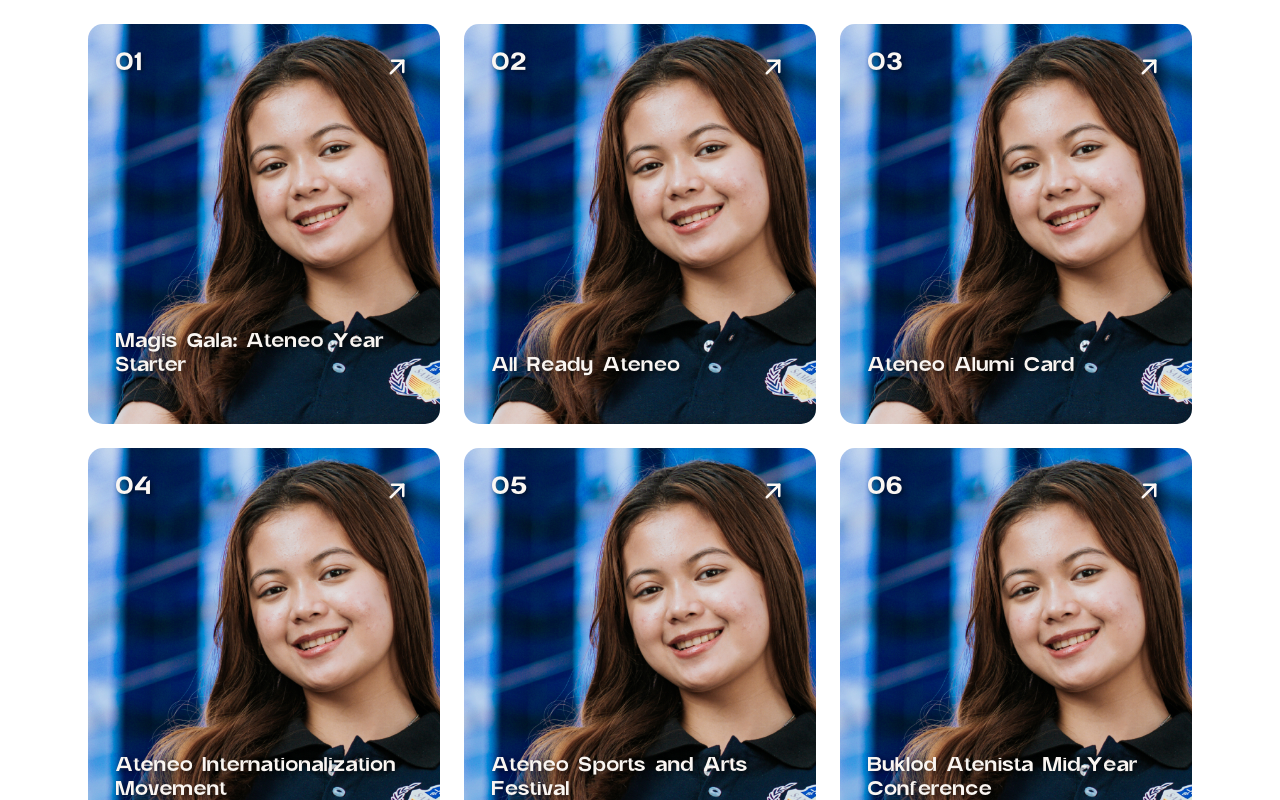
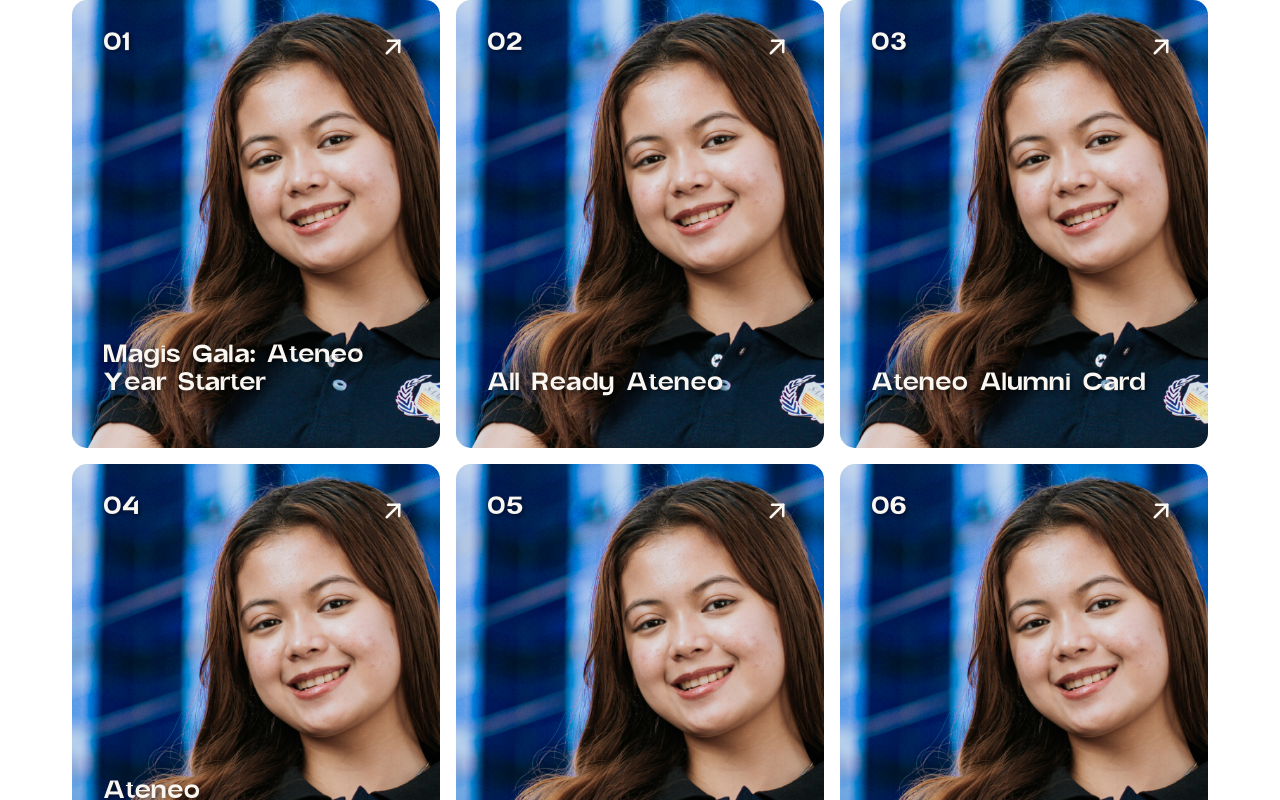
Before and after one commit to SAMAHAN-Systems-Development/samahan-at-the-get-go, a Next.js app: page /modal-card in a window 1280 px wide. Shown: the top 800 px of the page. Built offline with nearby package versions, Linux system fonts and the light colour scheme.

Commit message:
refactor: adjucted breakpoints, width, and used grid instead of flex

```diff
--- a/src/app/modal-card/page.tsx
+++ b/src/app/modal-card/page.tsx
@@ -5,7 +5,7 @@ import { initiativesOSP } from '@/data/InitiativesOSP';
 
 export default function page() {
   return (
-    <div className="flex flex-col min-[800px]:flex-row min-[800px]:flex-wrap justify-center p-6 gap-6">
+    <div className="container-xl grid grid-cols-1 md:grid-cols-2 xl:grid-cols-3 gap-4">
       {initiativesOSP.map((item, index) => (
         <React.Fragment key={index}>
           <ModalUI {...item} />
--- a/src/components/ui/Offices/InitiativesCardButton.tsx
+++ b/src/components/ui/Offices/InitiativesCardButton.tsx
@@ -12,7 +12,7 @@ type CardType = {
 
 const InitiativesCardButton: FC<CardType> = ({ title, imageUrl, number }) => {
   return (
-    <div className="relative rounded-card overflow-hidden cursor-pointer w-full h-[15.5rem] min-[800px]:w-[22rem] min-[800px]:h-[25rem] 2xl:w-[25rem] 2xl:h-[28rem]">
+    <div className="relative rounded-card overflow-hidden cursor-pointer w-full h-[15.5rem] md:h-[25rem] xl:h-[28rem]">
       <Image
         alt={title}
         src={imageUrl}
@@ -21,14 +21,14 @@ const InitiativesCardButton: FC<CardType> = ({ title, imageUrl, number }) => {
         placeholder="blur"
         draggable={false}
       />
-      <div className="absolute bottom-0 left-0  w-full h-full flex flex-col justify-between group hover:bg-blue/25 ease-in-out duration-300 p-7 pb-11 2xl:p-8 2xl:pb-12">
+      <div className="absolute bottom-0 left-0  w-full h-full flex flex-col justify-between group hover:bg-blue/25 ease-in-out duration-300 p-7 pb-11 xl:p-8 xl:pb-12">
         <div className="flex w-full justify-between">
-          <p className="font-artega text-white text-shadow-bold text-base min-[800px]:text-xl">
+          <p className="font-artega text-white text-shadow-bold text-base md:text-xl">
             {number}
           </p>
-          <TbArrowUpRight className="text-white text-2xl min-[800px]:text-3xl" />
+          <TbArrowUpRight className="text-white text-2xl md:text-3xl" />
         </div>
-        <h4 className="font-artega text-left text-white text-shadow-bold group-hover:translate-x-3 ease-in-out duration-300 text-sm min-[800px]:text-base 2xl:text-xl">
+        <h4 className="font-artega text-left text-white text-shadow-bold group-hover:translate-x-3 ease-in-out duration-300 text-sm md:text-base xl:text-xl">
           {title}
         </h4>
       </div>
--- a/src/data/InitiativesOSP.tsx
+++ b/src/data/InitiativesOSP.tsx
@@ -19,7 +19,7 @@ export const initiativesOSP: ModalDataType[] = [
       'With more students entering the university, the SAMAHAN opens the student office and provides more seating in the Arrupe and Claveria areas, bringing back regular curfew hours and making electric fans available in the Gazebo.',
   },
   {
-    title: 'Ateneo Alumi Card',
+    title: 'Ateneo Alumni Card',
     number: '03',
     imageUrl1: placeholder,
     imageUrl2: placeholder,
```
